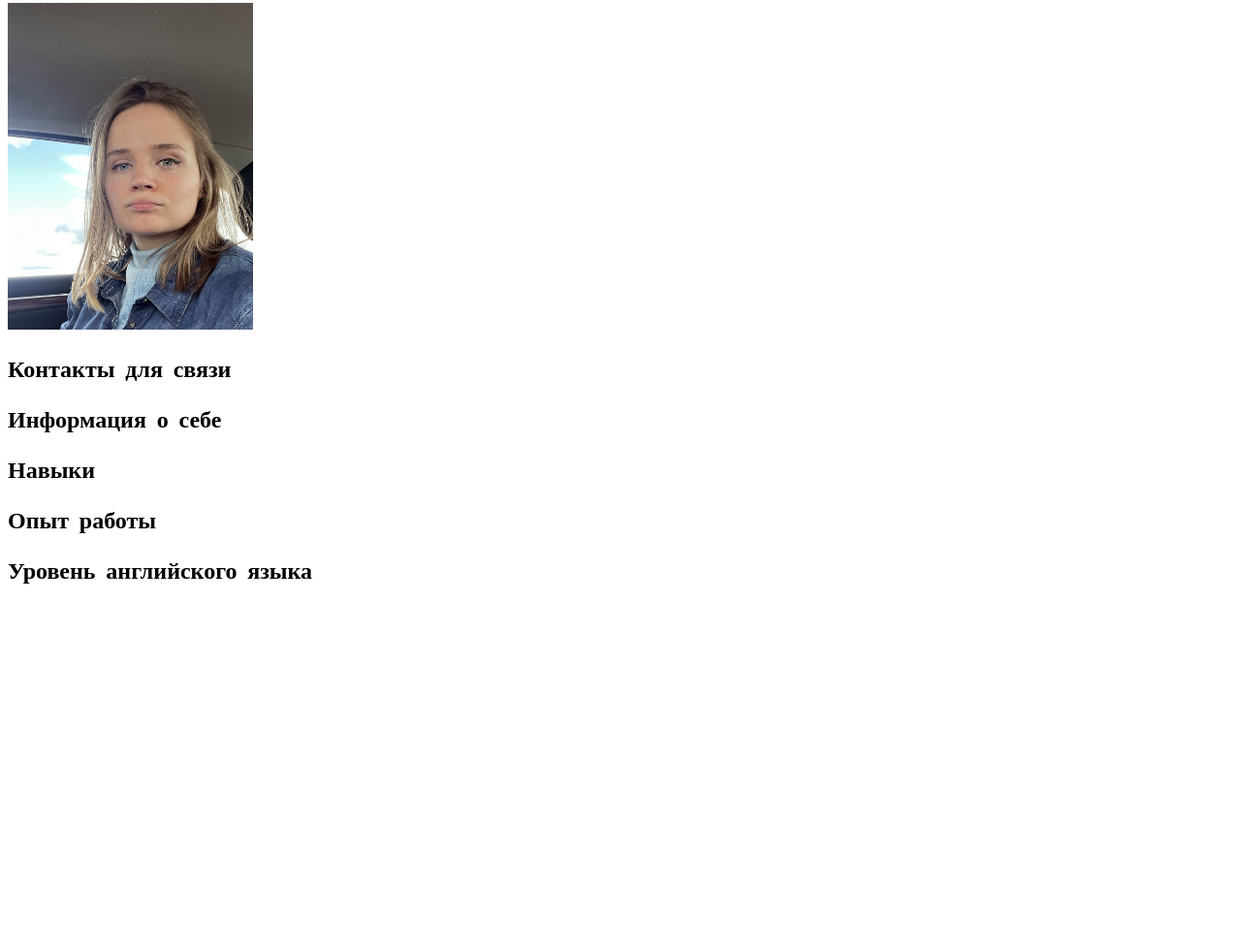
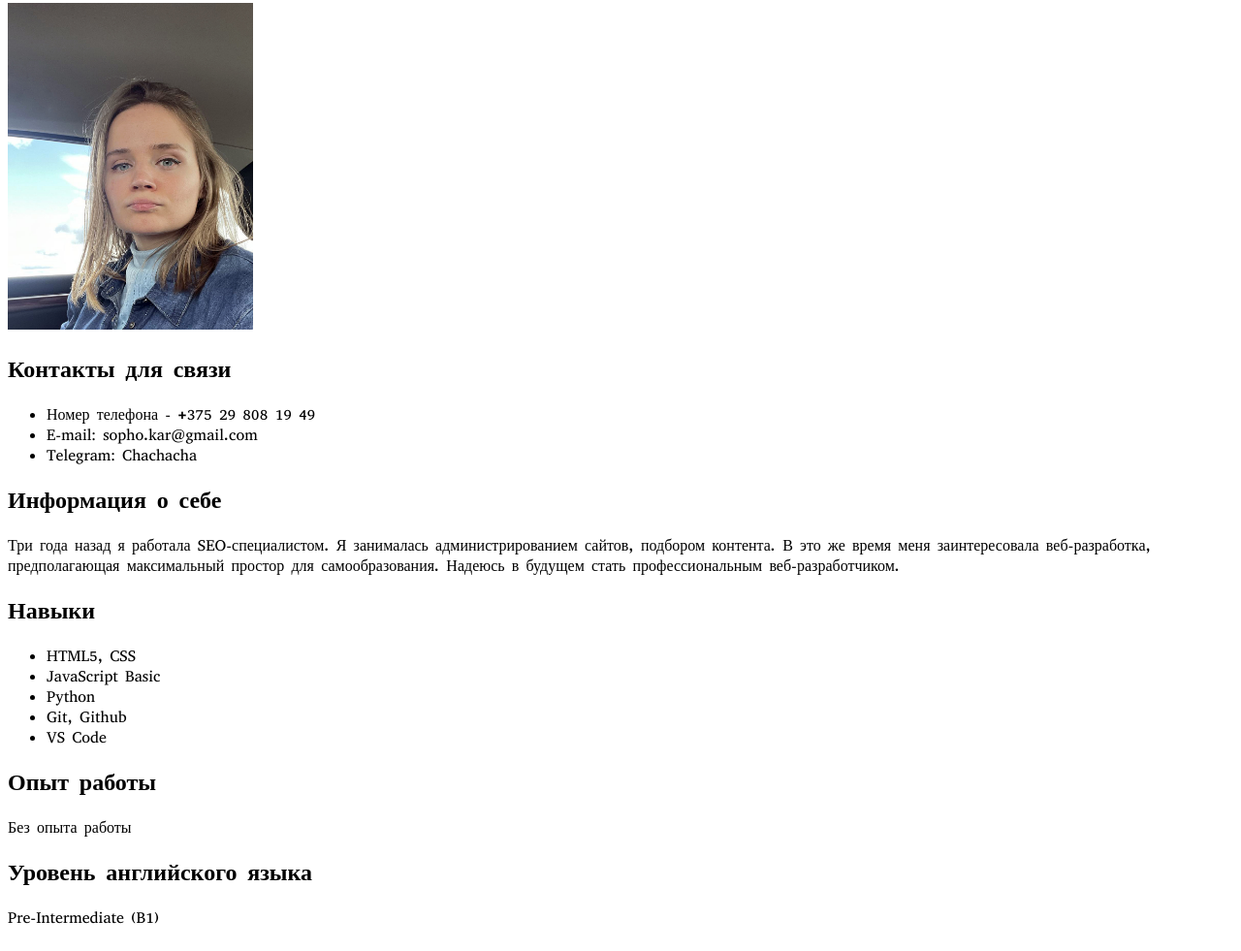
Before and after one commit to Littleflyy/rsschool-cv, a plain HTML site: page index.html in a window 1280 px wide. Shown: the part 199-1180 px from the top of the page at 97% size. Before the commit the page ends 832 px from the top, so only its background shows below. Drawn offline with Linux system fonts and the light colour scheme; a script that the page names is missing.

```diff
--- a/index.html
+++ b/index.html
@@ -27,11 +27,37 @@
             <h1 class=".section-title">Софья Карпенко</h1>
             <img src="assests/ava.jpg" alt="Avatar" width="20%" height="20%">
           </section>
-          <section class="section" id="contacts"><h2 class=".section-title">Контакты для связи</h2></section>
-          <section class="section" id="about me"><h2 class=".section-title">Информация о себе</h2></section>
-          <section class="section" id="skills"><h2 class=".section-title">Навыки</h2></section>
-          <section class="section" id="experience"><h2 class=".section-title">Опыт работы</h2></section>
-          <section class="section" id="english"><h2 class=".section-title">Уровень английского языка</h2></section>
+          <section class="section" id="contacts">
+            <h2 class=".section-title">Контакты для связи</h2>
+            <ul>
+              <li>Номер телефона - +375 29 808 19 49</li>
+              <li>E-mail: sopho.kar@gmail.com</li>
+              <li>Telegram: Chachacha</li>
+            </ul>
+          </section>
+          <section class="section" id="about me">
+            <h2 class=".section-title">Информация о себе</h2>
+            <p>Три года назад я работала SEO-специалистом. Я занималась администрированием сайтов, подбором контента. В это же время меня заинтересовала веб-разработка, предполагающая максимальный простор для самообразования. Надеюсь в будущем стать профессиональным веб-разработчиком.
+            </p>
+          </section>
+          <section class="section" id="skills">
+            <h2 class=".section-title">Навыки</h2>
+            <ul>
+              <li>HTML5, CSS</li>
+              <li>JavaScript Basic</li>
+              <li>Python</li>
+              <li>Git, Github</li>
+              <li>VS Code</li>
+            </ul>
+          </section>
+          <section class="section" id="experience">
+            <h2 class=".section-title">Опыт работы</h2>
+            <p>Без опыта работы</p>
+          </section>
+          <section class="section" id="english">
+            <h2 class=".section-title">Уровень английского языка</h2>
+            <p>Pre-Intermediate (B1)</p>
+          </section>
         </div>
     </main>
     <footer class="footer">
```
Also changed, not shown: style.css (line endings or trailing spaces).
